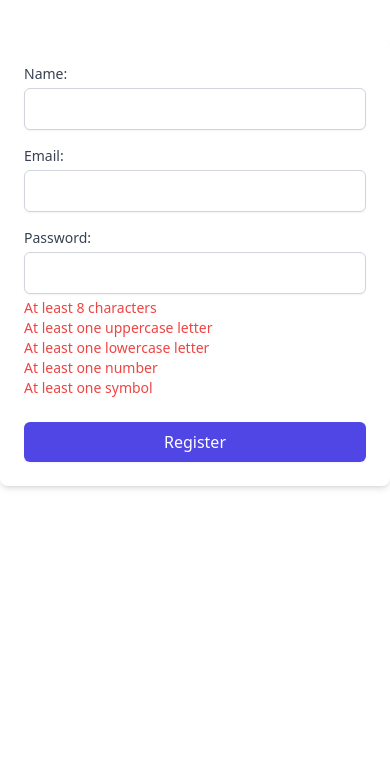
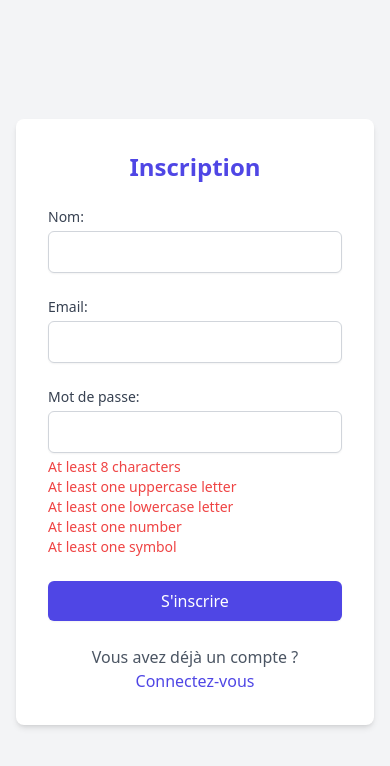
Before and after one commit to Pagiestm/CarbonTrack, a Vue app in the folder Front-CarbonTrack/: page /register in a window 390 px wide. Shown: the top 766 px of the page. Built offline with nearby package versions, Linux system fonts and the light colour scheme.

Commit message:
style(Login, register): responsive + authentication form design + registration

```diff
--- a/Front-CarbonTrack/src/views/LoginForm.vue
+++ b/Front-CarbonTrack/src/views/LoginForm.vue
@@ -1,14 +1,18 @@
 <template>
-    <form @submit.prevent="login" class="max-w-md mx-auto mt-10 p-6 bg-white rounded-lg shadow-md">
-        <div v-if="errorMessage" class="mb-4 text-red-500">
+    <div class="min-h-screen flex items-center justify-center bg-gray-100 px-4 sm:px-6 lg:px-8">
+        <div class="max-w-md w-full bg-white p-8 rounded-lg shadow-md">
+            <h2 class="text-2xl font-bold text-center text-indigo-600 mb-6">Bienvenue</h2>
+            <p class="text-center text-gray-600 mb-6">Veuillez vous connecter pour accéder à votre compte</p>
+            <form @submit.prevent="login" class="space-y-6">
+                <div v-if="errorMessage" class="text-red-500 text-center">
                     {{ errorMessage }}
                 </div>
-        <div class="mb-4">
+                <div>
                     <label for="email" class="block text-sm font-medium text-gray-700">Email:</label>
                     <input type="email" id="email" v-model="formState.email" required
                         class="mt-1 block w-full px-3 py-2 border border-gray-300 rounded-md shadow-sm focus:outline-none focus:ring-indigo-500 focus:border-indigo-500 sm:text-sm" />
                 </div>
-        <div class="mb-6">
+                <div>
                     <label for="password" class="block text-sm font-medium text-gray-700">Password:</label>
                     <input type="password" id="password" v-model="formState.password" required
                         class="mt-1 block w-full px-3 py-2 border border-gray-300 rounded-md shadow-sm focus:outline-none focus:ring-indigo-500 focus:border-indigo-500 sm:text-sm" />
@@ -16,6 +20,12 @@
                 <button type="submit"
                     class="w-full px-4 py-2 bg-indigo-600 text-white font-medium rounded-md shadow-sm hover:bg-indigo-700 focus:outline-none focus:ring-2 focus:ring-offset-2 focus:ring-indigo-500">Login</button>
             </form>
+            <div class="mt-6 text-center">
+                <p class="text-gray-600">Vous n'avez pas de compte ? <a href="/register" class="text-indigo-600 hover:underline">Inscrivez-vous</a></p>
+                <p class="text-gray-600 mt-2"><a href="/forgot-password" class="text-indigo-600 hover:underline">Mot de passe oublié ?</a></p>
+            </div>
+        </div>
+    </div>
 </template>
 
 <script setup>
--- a/Front-CarbonTrack/src/views/RegisterForm.vue
+++ b/Front-CarbonTrack/src/views/RegisterForm.vue
@@ -1,7 +1,10 @@
 <template>
-    <form @submit.prevent="register" class="max-w-md mx-auto mt-10 p-6 bg-white rounded-lg shadow-md">
+    <div class="min-h-screen flex items-center justify-center bg-gray-100 px-4 sm:px-6 lg:px-8">
+        <div class="max-w-md w-full bg-white p-8 rounded-lg shadow-md">
+            <h2 class="text-2xl font-bold text-center text-indigo-600 mb-6">Inscription</h2>
+            <form @submit.prevent="register" class="space-y-6">
                 <div class="mb-4">
-            <label for="name" class="block text-sm font-medium text-gray-700">Name:</label>
+                    <label for="name" class="block text-sm font-medium text-gray-700">Nom:</label>
                     <input type="text" id="name" v-model="formState.name" required
                         class="mt-1 block w-full px-3 py-2 border border-gray-300 rounded-md shadow-sm focus:outline-none focus:ring-indigo-500 focus:border-indigo-500 sm:text-sm" />
                 </div>
@@ -12,15 +15,20 @@
                     <p v-if="formState.emailError" class="text-red-500 text-sm mt-1">{{ formState.emailError }}</p>
                 </div>
                 <div class="mb-6">
-            <label for="password" class="block text-sm font-medium text-gray-700">Password:</label>
+                    <label for="password" class="block text-sm font-medium text-gray-700">Mot de passe:</label>
                     <input type="password" id="password" v-model="formState.password" @input="validatePassword" required
                         class="mt-1 block w-full px-3 py-2 border border-gray-300 rounded-md shadow-sm focus:outline-none focus:ring-indigo-500 focus:border-indigo-500 sm:text-sm" />
                     <PasswordCriteria :criteria="formState.passwordCriteria" />
                 </div>
                 <button type="submit"
-            class="w-full px-4 py-2 bg-indigo-600 text-white font-medium rounded-md shadow-sm hover:bg-indigo-700 focus:outline-none focus:ring-2 focus:ring-offset-2 focus:ring-indigo-500">Register</button>
+                    class="w-full px-4 py-2 bg-indigo-600 text-white font-medium rounded-md shadow-sm hover:bg-indigo-700 focus:outline-none focus:ring-2 focus:ring-offset-2 focus:ring-indigo-500">S'inscrire</button>
                 <p v-if="formState.successMessage" class="text-green-500 text-sm mt-4">{{ formState.successMessage }}</p>
             </form>
+            <div class="mt-6 text-center">
+                <p class="text-gray-600">Vous avez déjà un compte ? <a href="/login" class="text-indigo-600 hover:underline">Connectez-vous</a></p>
+            </div>
+        </div>
+    </div>
 </template>
 
 <script setup>
@@ -75,7 +83,7 @@ const register = async () => {
             });
             formState.value.successMessage = 'Registration successful! Redirecting to homepage...';
             setTimeout(() => {
-                router.push('/');
+                router.push('/login');
             }, 2000);
         } catch (error) {
             console.error('Error registering user:', error);
```
Lines whose indentation alone changed are shown as unchanged.
